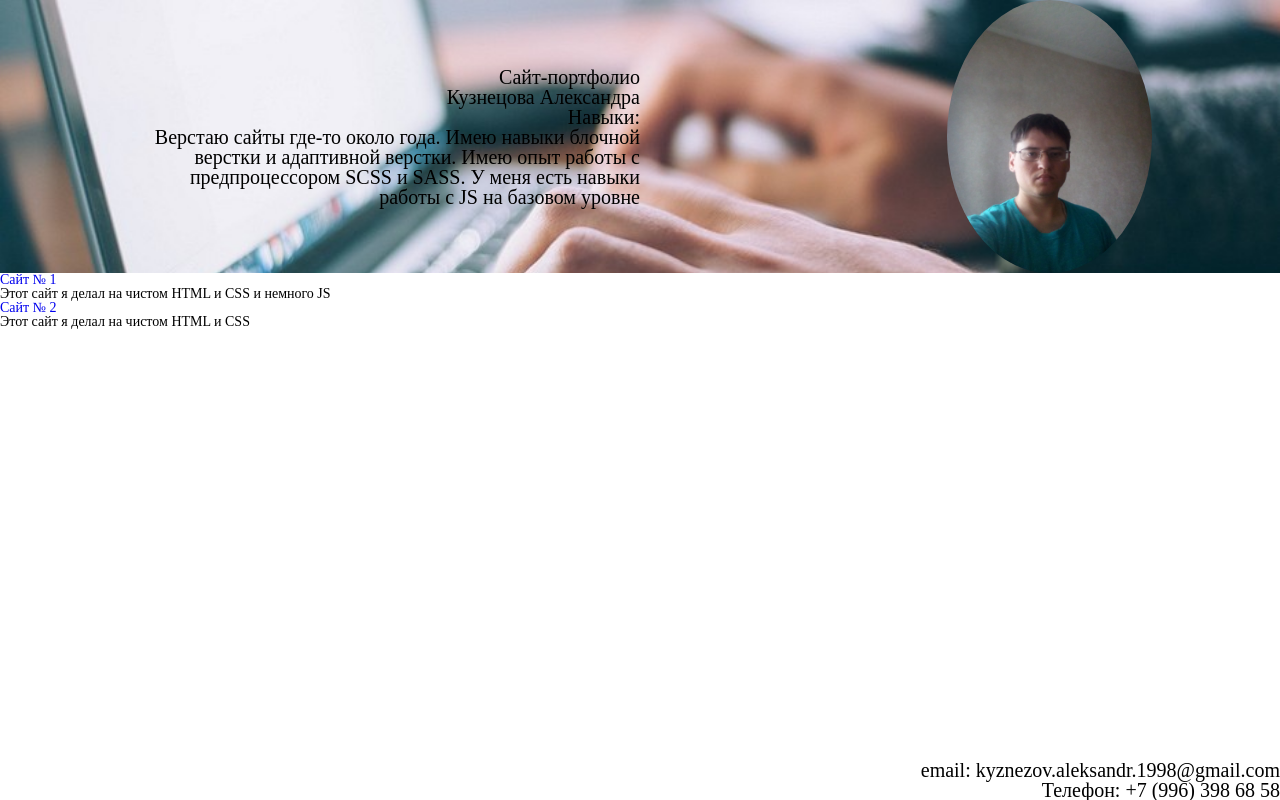
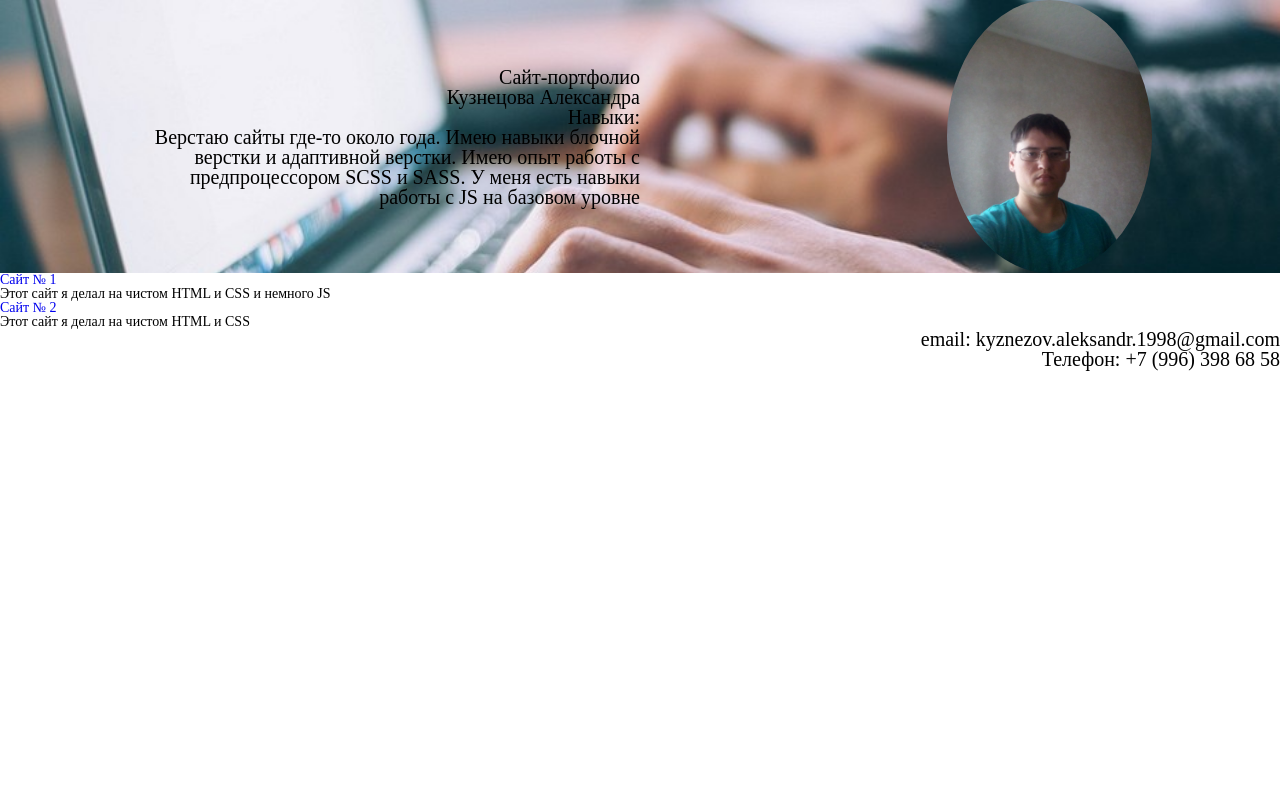
Before and after one commit to kysnezov/kysnezov.github.io, a plain HTML site: page index.html in a window 1280 px wide. Drawn offline with Linux system fonts and the light colour scheme.

Commit message:
Update style.css

```diff
--- a/css/style.css
+++ b/css/style.css
@@ -21,10 +21,7 @@ header {
 }
 
 footer{
-    position: fixed;
-    bottom: 0;
-    left: 0;
-    right: 0;
+
     text-align: right;
     font-size: 15pt;
 }
```
